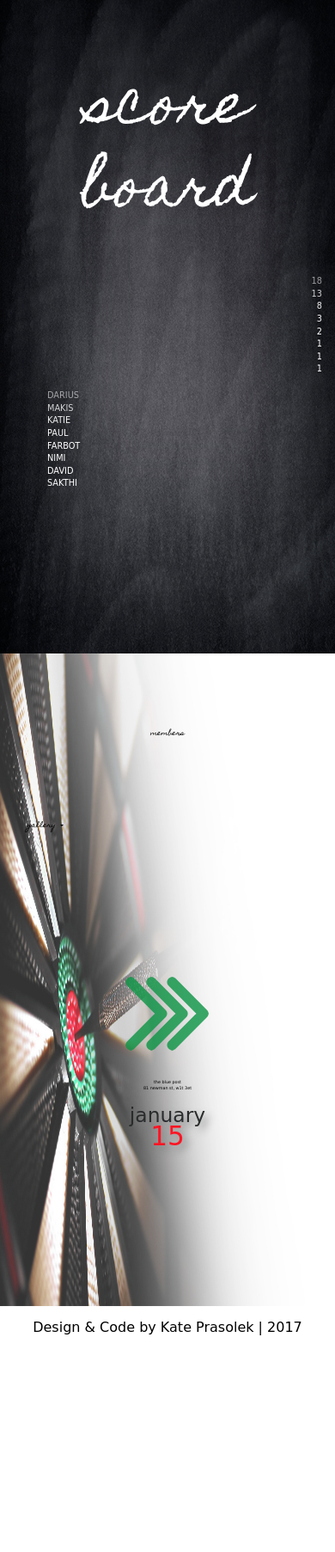
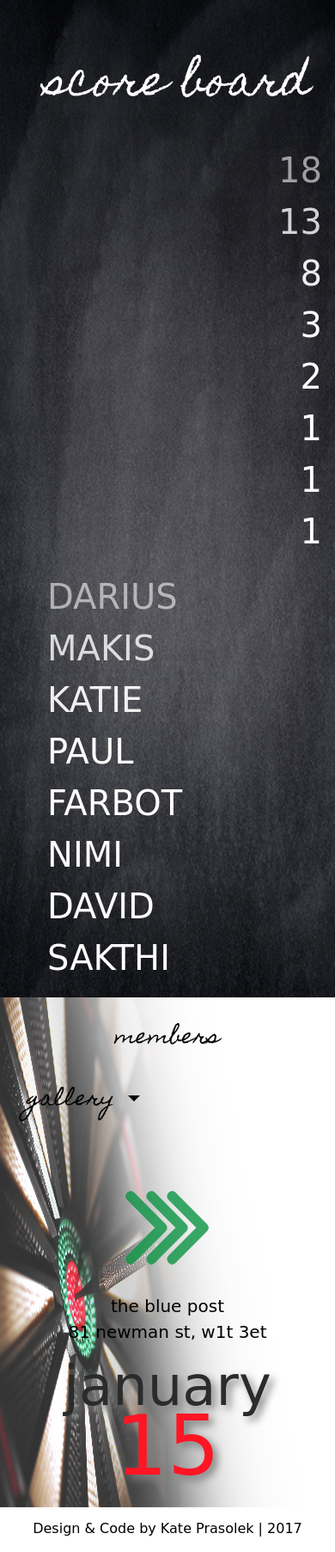
Before and after one commit to kateprasolek/darts, a plain HTML site: page index.html in a window 390 px wide. Shown: the whole page at 86% size. Before the commit the page ends 1577 px from the top, so only its background shows below. Drawn offline with nearby package versions, Linux system fonts and the light colour scheme; a script that the page names is missing; a web font is replaced by a local one.

Commit message:
Extra small screen css sorted out and looks good.

```diff
--- a/darts_styles.css
+++ b/darts_styles.css
@@ -20,21 +20,164 @@ p {
 	padding: unset;
 }
 
+
+/* Extra small devices (phones, less than 768px) */
+/* No media query since this is the default in Bootstrap */
+
 .header_board {
 	font-family: 'Homemade Apple', cursive;
 	color: white;
-	font-size: 4rem;
+	font-size: 3rem;
 	text-align: center;
-	padding-top: 5rem;
-	padding-bottom: 3rem;
+	padding-top: 4rem;
+	padding-bottom: 2rem;
+	padding-left: 1.5rem;
 }
 
 #score_board {
 	background-image: url("board.jpg");
-	height: 90vh;
+	/*min-height: 90vh;*/
 	background-position: center;
     background-repeat: no-repeat;
     background-size: cover;
+}
+
+
+
+
+.list_item_number, .list_item_name {
+	color: white;
+	opacity: 0.8;
+	text-transform: uppercase;
+	list-style: none;
+	font-size: 2.5rem;
+}
+
+.list_item_number {
+	text-align: right;
+	opacity: 0;
+}
+
+.list_item_name {
+	text-align: left;
+	opacity: 0;
+}
+
+.basic_text {
+	font-family: 'Walter Turncoat', cursive;
+	color: black;
+	text-align: right;
+}
+
+#dart_background {
+	background-image: url("darts.jpg");
+	/*min-height: 90vh;*/
+	background-position: center;
+    background-repeat: no-repeat;
+    background-size: 100% 100%;
+}
+
+.button_menu {
+	font-family: 'Homemade Apple', cursive;
+	color: black;
+	font-size: 1.5rem;
+	padding-top: 2rem;
+}
+
+.btn:focus {
+	box-shadow: none;
+	color: #ff1524;
+}
+
+.dropdown-menu {
+	border-left: 1px solid rgba(0,0,0,.15);
+	border-right: 1px solid rgba(0,0,0,.15);
+	border-top: none;
+	border-bottom: none;
+	border-radius: none;
+}
+
+.dropdown-item:active {
+	background-color: none;
+}
+
+.arrow {
+	margin-top: 5rem;
+	margin-bottom: 2rem;
+	opacity: 0.8;
+}
+
+.address {
+	font-size: 1.25rem;
+	color: black;
+}
+
+.month {
+	font-size: 4rem;
+	line-height: 1;
+	padding-top: 1rem;
+	text-shadow: 5px 5px 10px grey;
+
+}
+
+.day {
+	color: #ff1524;
+	font-size: 6rem;
+	line-height: 0.8;
+	text-shadow: 5px 5px 10px grey;
+	margin-bottom: 2rem;
+}
+
+footer h6 {
+	font-family: 'Walter Turncoat', cursive;
+	color: black;
+	padding-bottom: 1rem;
+	padding-top: 1rem;
+}
+
+.button_gallery {
+	/*background-color: #ffa500;*/
+    color: black;
+    font-size: 2rem;
+    display: block;
+    padding: 1.5rem;
+    box-shadow: 4px 4px 20px black;
+    border-radius: 12px;
+    margin-top: 3rem;
+}
+
+.modal-header, .modal-footer, .list-group, .list-group-item {
+	border: none;
+}
+
+.modal-header p {
+	font-family: 'Homemade Apple', cursive;
+	color: black;
+	font-size: 2rem;
+}
+
+.modal-content {
+	padding: 2%;
+}
+
+.button_back {
+	font-family: 'Homemade Apple', cursive;
+	color: black;
+	border-radius: 25px;
+	cursor: pointer;
+
+}
+
+.button_add {
+	font-family: 'Homemade Apple', cursive;
+	color: black;
+	border-radius: 25px;
+	background-color: rgba(11, 148, 68, 0.8);
+	cursor: pointer;
+}
+
+.photo {
+	max-width: 50%;
 }
 
 /*beginning of animation */
@@ -81,145 +224,6 @@ p {
 /*end of animations */
 
 
-.list_item_number, .list_item_name {
-	color: white;
-	opacity: 0.8;
-	text-transform: uppercase;
-	list-style: none;
-	font-size: 2.5vw;
-}
-
-.list_item_number {
-	text-align: right;
-	opacity: 0;
-}
-
-.list_item_name {
-	text-align: left;
-	opacity: 0;
-}
-
-.basic_text {
-	font-family: 'Walter Turncoat', cursive;
-	color: black;
-	text-align: right;
-}
-
-#dart_background {
-	background-image: url("darts.jpg");
-	height: 90vh;
-	background-position: center;
-    background-repeat: no-repeat;
-    background-size: 100% 100%;
-}
-
-.button_menu {
-	font-family: 'Homemade Apple', cursive;
-	color: black;
-	font-size: 2vw;
-	padding-top: 5.5rem;
-}
-
-.btn:focus {
-	box-shadow: none;
-	color: #ff1524;
-}
-
-.dropdown-menu {
-	border-left: 1px solid rgba(0,0,0,.15);
-	border-right: 1px solid rgba(0,0,0,.15);
-	border-top: none;
-	border-bottom: none;
-	border-radius: none;
-}
-
-.dropdown-item:active {
-	background-color: none;
-}
-
-.arrow {
-	margin-top: 10rem;
-	margin-bottom: 2rem;
-	opacity: 0.8;
-}
-
-.address {
-	font-size: 1.25vw;
-	color: black;
-}
-
-.month {
-	font-size: 6vw;
-	line-height: 1;
-	padding-top: 1rem;
-	text-shadow: 5px 5px 10px grey;
-
-}
-
-.day {
-	color: #ff1524;
-	font-size: 8vw;
-	line-height: 0.8;
-	text-shadow: 5px 5px 10px grey;
-}
-
-footer h6 {
-	font-family: 'Walter Turncoat', cursive;
-	color: black;
-	padding-bottom: 1rem;
-	padding-top: 1rem;
-}
-
-.button_gallery {
-	/*background-color: #ffa500;*/
-    color: black;
-    font-size: 2vw;
-    display: block;
-    padding: 1.5rem;
-    box-shadow: 4px 4px 20px black;
-    border-radius: 12px;
-    margin-top: 3rem;
-}
-
-.modal-header, .modal-footer, .list-group, .list-group-item {
-	border: none;
-}
-
-.modal-header p {
-	font-family: 'Homemade Apple', cursive;
-	color: black;
-	font-size: 2vw;
-}
-
-.modal-content {
-	padding: 2%;
-}
-
-.button_back {
-	font-family: 'Homemade Apple', cursive;
-	color: black;
-	border-radius: 25px;
-	cursor: pointer;
-
-}
-
-.button_add {
-	font-family: 'Homemade Apple', cursive;
-	color: black;
-	border-radius: 25px;
-	background-color: rgba(11, 148, 68, 0.8);
-	cursor: pointer;
-}
-
-.photo {
-	max-width: 50%;
-}
-
-
-
-
-/* Extra small devices (phones, less than 768px) */
-/* No media query since this is the default in Bootstrap */
 
 /* Small devices (tablets, 768px and up) */
 @media (min-width: @screen-sm-min) {
@@ -234,7 +238,7 @@ footer h6 {
 
 	#score_board {
 		background-image: url("board.jpg");
-	height: 90vh;
+		min-height: 90vh;
 		background-position: center;
 	    background-repeat: no-repeat;
 	    background-size: cover;
--- a/index.html
+++ b/index.html
@@ -36,7 +36,7 @@
 				</div>
 
 				<div class="row">
-					<div class="col-lg-3 col-md-3 col-sm-3 col-xs-3">
+					<div class="col-lg-3 col-md-3 col-sm-5 col-xs-5">
 						<ul>
 						  <li class="list_item_number">18</li>
 						  <li class="list_item_number">13</li>
@@ -48,7 +48,7 @@
 						  <li class="list_item_number">1</li>
 						</ul>
 					</div>
-					<div class="col-lg-9 col-md-9 col-sm-9 col-xs-9">
+					<div class="col-lg-9 col-md-9 col-sm-7 col-xs-7">
 						<ul>
 						  <li class="list_item_name">Darius</li>
 						  <li class="list_item_name">Makis</li>
@@ -66,12 +66,12 @@
 <!-- image section on the right side -->
 			<div id="dart_background" class="col-lg-9 col-md-9 col-sm-12 col-xs-12" >
 				<div class="row justify-content-end">
-					<div class="col-lg-3 col-md-3 col-sm-3 col-xs-3 float-right text-center">
+					<div class="col-lg-3 col-md-3 col-sm-4 col-xs-5 float-right text-center">
 						<a href="members.html" class="btn button_menu" role="button" aria-pressed="true" data-toggle="modal" data-target="#members_modal">members</a>
 					</div>
 
 
-					<div class="col-lg-3 col-md-3 col-sm-3 col-xs-3 dropdown">
+					<div class="col-lg-3 col-md-3 col-sm-4 col-xs-5 dropdown">
 					  <a class="btn button_menu dropdown-toggle" href="#" id="dropdownMenuLink" data-toggle="dropdown" aria-haspopup="true" aria-expanded="false">
 					    gallery
 					  </a>
@@ -88,13 +88,13 @@
 
 				<a href="https://www.google.co.uk/maps/place/81+Newman+St,+Fitzrovia,+London+W1T+3ET/@51.5169759,-0.1376453,17z/data=!3m1!4b1!4m5!3m4!1s0x48761b2b7b306f03:0xb3480a2dd6c3d59f!8m2!3d51.5169759!4d-0.1354566" target="_blank">
 					<div class="row justify-content-end">
-						<div class="col-lg-6 col-md-6 col-sm-6 col-xs-6 text-center">
+						<div class="col-lg-6 col-md-6 col-sm-8 col-xs-8 text-center">
 							<img class="arrow img-responsive" src="arrow.png" alt="green arrows">
 						</div>
 					</div>
 
 					<div class="row justify-content-end">
-						<div class="col-lg-6 col-md-6 col-sm-6 col-xs-6">
+						<div class="col-lg-6 col-md-6 col-sm-8 col-xs-8">
 							<p class="address text-center">the blue post</p>
 							<p class="address text-center">81 newman st, w1t 3et</p>
 						</div>
@@ -102,7 +102,7 @@
 				</a>
 
 				<div class="row justify-content-end">
-					<div class="col-lg-6 col-md-6 col-sm-6 col-xs-6">
+					<div class="col-lg-6 col-md-6 col-sm-8 col-xs-8">
 						<p class="month text-center">january</p>
 						<p class="day text-center">15</p>
 					</div>
@@ -184,7 +184,7 @@
 <footer>
 	<div class="container-fluid">
 		<div class="row justify-content-end">
-			<div class="col-lg-5 col-md-5 col-sm-5 col-xs-5">
+			<div class="col-lg-5 col-md-5 col-sm-8 col-xs-8">
 				<a href="http://www.katedesigns.uk" target="_blank">
 					<h6 class="text-center">Design & Code by Kate Prasolek | 2017</h6>
 				</a>
```
Lines whose indentation alone changed are shown as unchanged.
